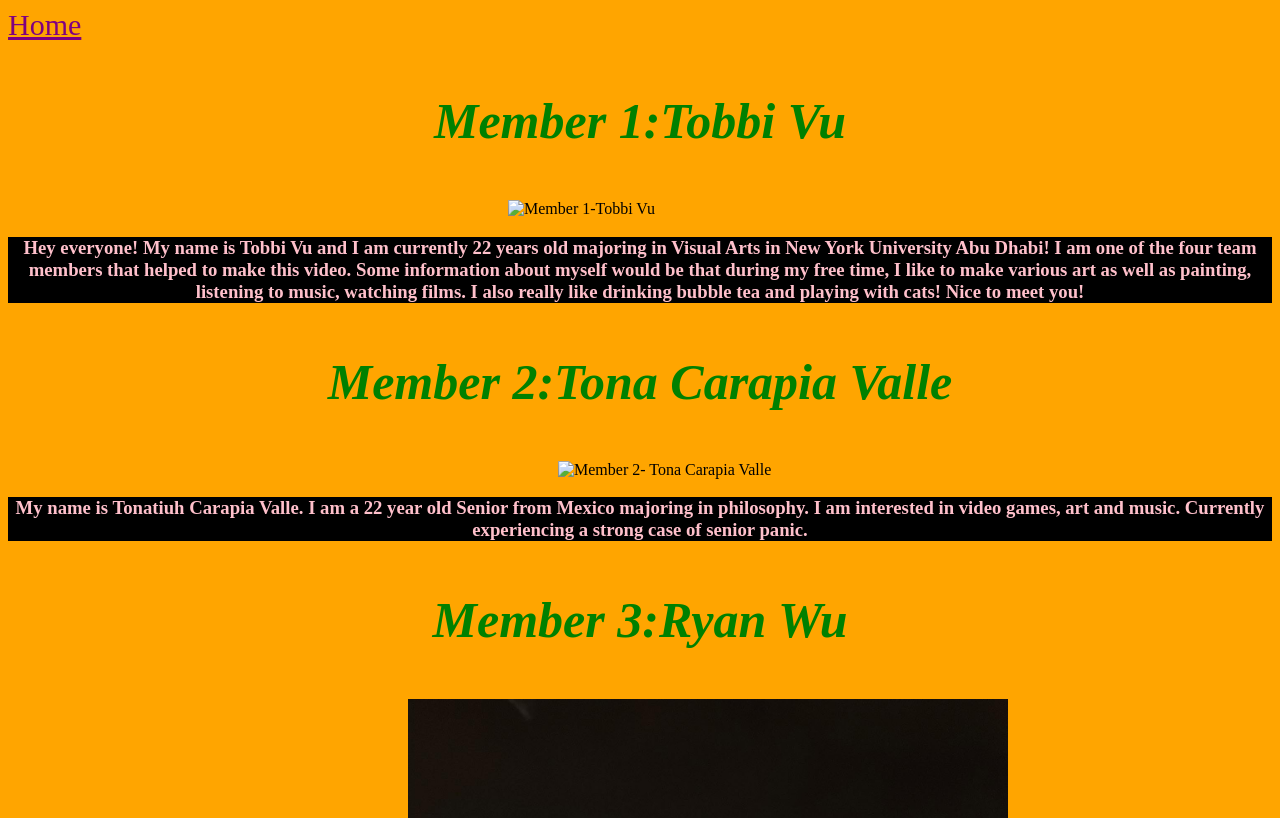
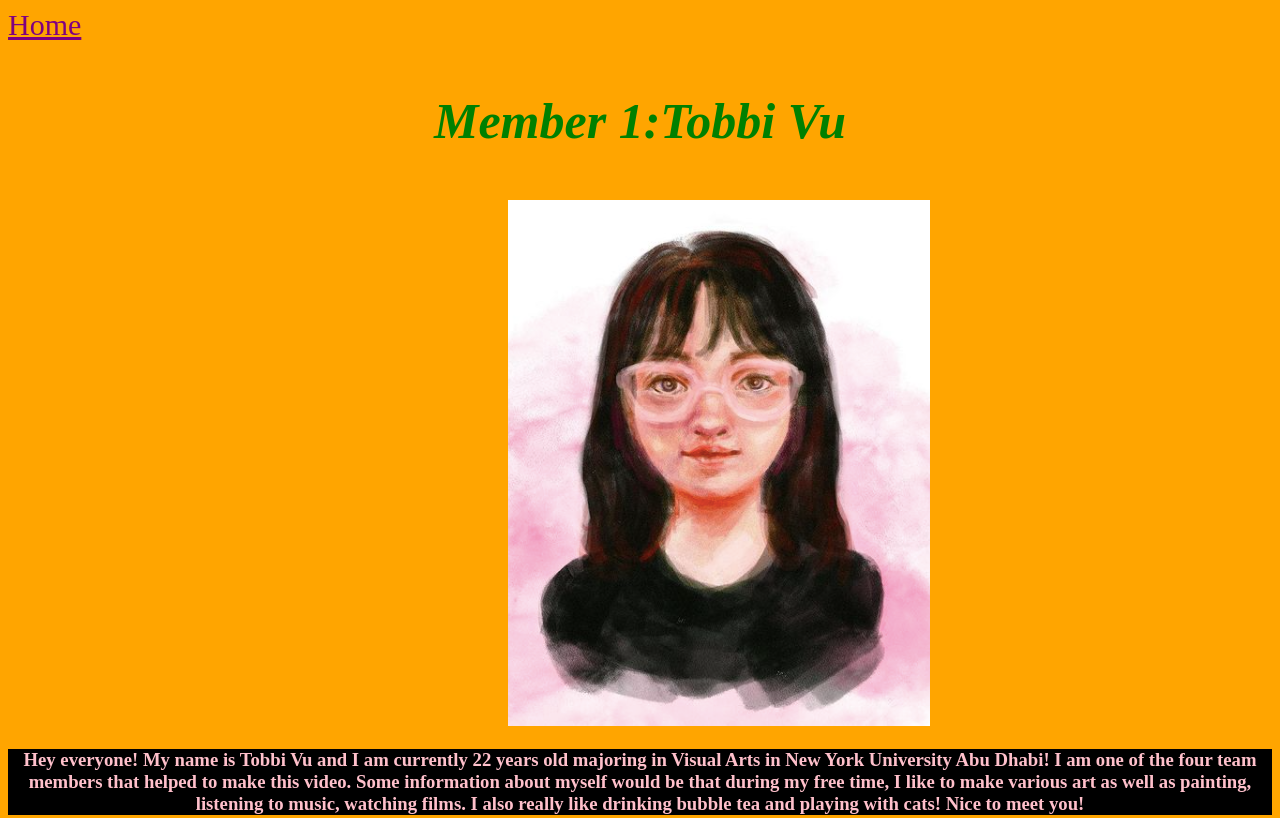
Before and after one commit to ryanwu1111/ryanwu1111.github.io, a plain HTML site: page about.html in a window 1280 px wide. Shown: the top 818 px of the page. Drawn offline with Linux system fonts and the light colour scheme.

Commit message:
Minor changes for Tobbi & Tona pics

```diff
--- a/about.html
+++ b/about.html
@@ -8,10 +8,10 @@
 <body id="About-Us-Body">
 <a href="index.html" style=color:purple >Home</a>
 <h3 class="member" style=color:green> Member 1:Tobbi Vu </h3>
-<img class="Tobbi-image" src="images/Tobbi" alt="Member 1-Tobbi Vu">
+<img class="Tobbi-image" src="images/Tobbi.png" alt="Member 1-Tobbi Vu">
 <h3 class="Tobbi-self-intro" style=color:pink>Hey everyone! My name is Tobbi Vu and I am currently 22 years old majoring in Visual Arts in New York University Abu Dhabi! I am one of the four team members that helped to make this video. Some information about myself would be that during my free time, I like to make various art as well as painting, listening to music, watching films. I also really like drinking bubble tea and playing with cats! Nice to meet you!  </h3>
 <h3 class="member"style=color:green> Member 2:Tona Carapia Valle </h3>
-<img class="Tona-image" src="images/Tona" alt="Member 2- Tona Carapia Valle">
+<img class="Tona-image" src="images/Tona.png" alt="Member 2- Tona Carapia Valle">
 <h3 class="Tona-self-intro" style=color:pink> My name is Tonatiuh Carapia Valle. I am a 22 year old Senior from Mexico majoring in philosophy. I am interested in video games, art and music. Currently experiencing a strong case of senior panic.</h3>
 <h3 class="member"style=color:green> Member 3:Ryan Wu </h3>
 <img class="Ryan-image" src="images/Ryan.JPG" alt="Member 3-Ryan Wu">
```
